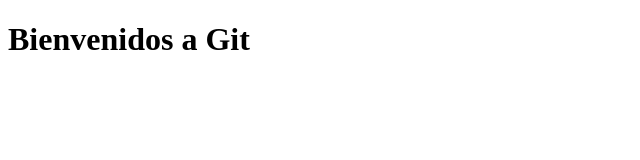
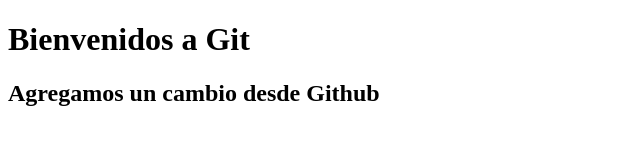
Before and after one commit to EduardoMVirgilio/clase03-5417, a plain HTML site: page index.html in a window 1280 px wide. Shown: the whole page, without its empty margins (0-640 px from the left). Drawn offline with Linux system fonts and the light colour scheme.

Commit message:
Update index.html

```diff
--- a/index.html
+++ b/index.html
@@ -10,6 +10,7 @@
 <body>
     <main>
         <h1>Bienvenidos a Git</h1>
+        <h2>Agregamos un cambio desde Github</h2>
     </main>
 </body>
 
```
